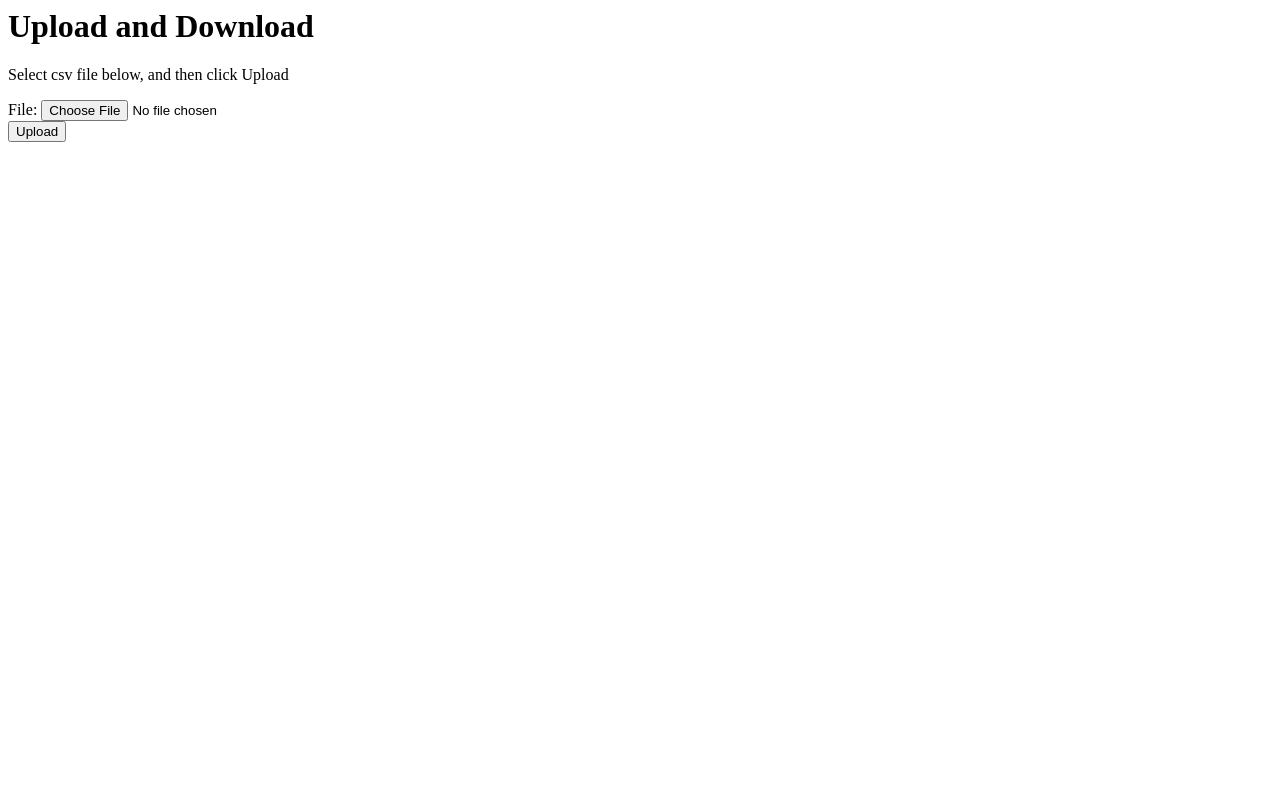
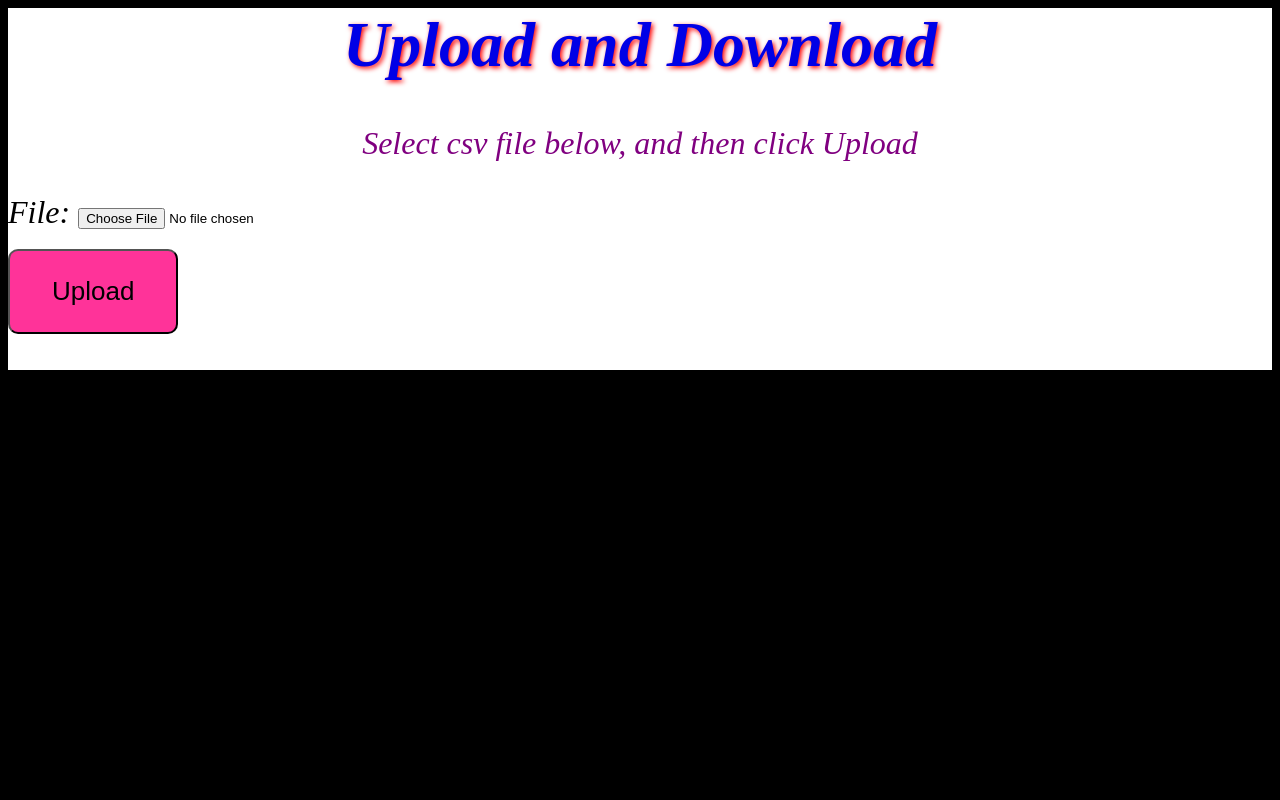
Before and after one commit to Juslotting/Group_18_INFO-5094, a PHP site: page / in a window 1280 px wide. Run offline with PHP 8.4, Linux system fonts and the light colour scheme.

Commit message:
added css and updated html

```diff
--- /dev/null
+++ b/css/style.css
@@ -0,0 +1,42 @@
+body {
+      background-color: black;
+}
+
+div{
+     background-color: #ffffff;
+     padding-bottom: 20px;
+     margin: auto;
+}
+
+h1 {
+     color: #0000e6;
+     font-size: 4em;
+     text-align: center;
+     font-style: italic;
+     text-shadow: 2px 2px 5px red;
+}
+
+p {
+     color: purple;
+     font-size: 2em;
+     text-align: center;
+     font-style: italic;
+}
+
+.label{
+     font-style: italic;
+     font-size: 2em;
+}
+
+input {
+      width: 50%;
+}
+
+.btn{
+     background-color: #ff3399;
+     padding: 25px 42px;
+     text-align: center;
+     font-size: 26px;
+     border-radius: 10px;
+     color: black;
+}
--- a/index.php
+++ b/index.php
@@ -20,7 +20,7 @@
  * Purpose:
  * Main file for project, connects to database, contains php/html and displays upload page.
  */
-
+error_reporting(-1);
 session_start();
 
 if (isset($_POST['save'])) {
@@ -43,21 +43,18 @@
           $storagename = $_FILES["file"]["name"];
           if(move_uploaded_file($_FILES["file"]["tmp_name"], "uploads/" . $storagename)) {
             echo "Stored in: " . "uploads/" . $_FILES["file"]["name"] . "<br />";
-            $f = fopen($targetdir.$storagename, "r");
+            //open file
+            if($f = fopen($targetdir.$storagename, "r")) {
               $csv = array();
               while (($line = fgetcsv($f)) !== FALSE) {
-              //$line[0] = 'Path x' in first iteration
                 array_push($csv,$line);
               }
               fclose($f);
               echo $csv[0][0];
-            echo $csv[0][1];
-            echo $csv[0][2];
-            echo $csv[0][3];
 
-            $con= new PDO("mysql:host=127.0.0.1;dbname='paths'", 'lamp2user', 'info5094');
+
+              $con= new PDO("mysql:host=127.0.0.1;dbname='paths'", 'root', 'Grilledbilly08');
               $con->setAttribute(PDO::ATTR_ERRMODE, PDO::ERRMODE_EXCEPTION);
-
               $sqli = "INSERT INTO path_info (path_name,operating_frequency,pi_description,pi_note) VALUES (:path_name,:operating_frequency,:pi_description,:pi_note)";
               $stmt= $con->prepare($sqli);
               $stmt->bindParam(":path_name",$csv[0][0]);
@@ -84,7 +81,7 @@
               $stmt->bindParam(":pe_cable_length",$csv[2][4]);
               $status = $stmt->execute();
 
-            for($i = 3; $i > count($csv); $i++) {
+              for($i = 3; $i < 17; $i++) {
                 $sqli = "INSERT INTO path_ending (md_distance,md_ground_height,md_terrain,md_obstr_height,md_obstr_type) VALUES (:md_distance,:md_ground_height,:md_terrain,:md_obstr_height,:md_obstr_type)";
                 $stmt= $con->prepare($sqli);
                 $stmt->bindParam(":md_distance",$csv[$i][0]);
@@ -93,6 +90,7 @@
                 $stmt->bindParam(":md_obstr_height",$csv[$i][3]);
                 $stmt->bindParam("md_obstr_type",$csv[$i][4]);
                 $status = $stmt->execute();
+              }
             }
           }
           else {
@@ -106,14 +104,18 @@
   }
 }
 ?>
-
+<head>
+  <link rel="stylesheet" type="text/css" href="css/style.css">
+</head>
+<div>
 <h1>Upload and Download</h1>
 <p>Select csv file below, and then click Upload</p>
 <form class="form" method="post" action="" enctype="multipart/form-data">
-<label class="label">File:</label>
-<input type="file" name="file" class="input"> <br/>
+    <label class="label">File: </label>
+    <input type="file" name="file" class="input"> <br /><br />
     <button type="submit" name="save" class="btn"><i class="fa fa-upload fw-fa"></i> Upload</button>
 </form>
+</div>
 
 
 <?php
```
Lines whose indentation alone changed are shown as unchanged.
